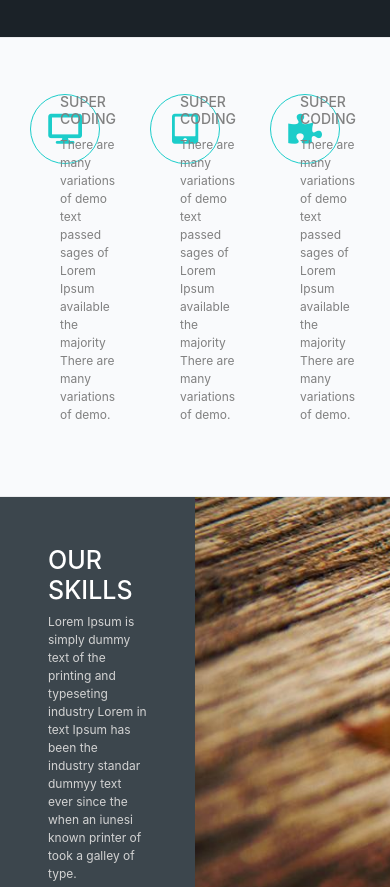
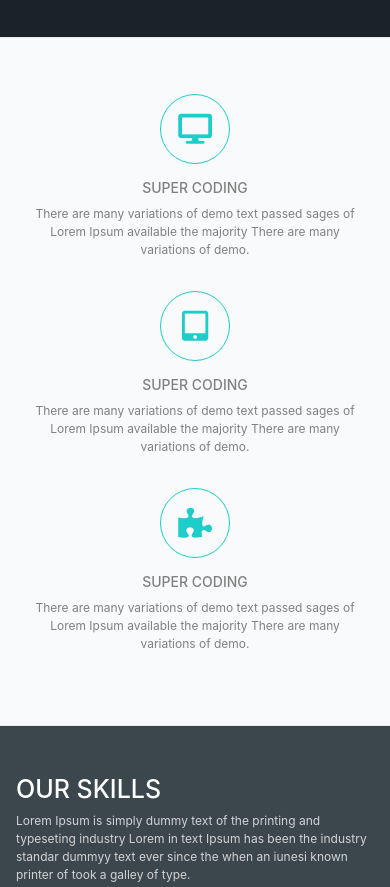
Before and after one commit to MantasZakas/Front-end-final-project, a website: page index.html in a window 390 px wide. Shown: the part 996-1883 px from the top of the page. Drawn offline with nearby package versions, Linux system fonts and the light colour scheme.

Commit message:
Responsive done up to tabs and accordion done

```diff
--- a/index.html
+++ b/index.html
@@ -148,14 +148,14 @@
 <div class="container-fluid background-grey">
     <div class="container py-5">
         <div class="row">
-            <div class="col-4 py-2">
+            <div class="col-12 col-lg-4 py-2">
                 <div class="row">
-                    <div class="col-3">
-                        <div class="round-icon">
+                    <div class="col-12 col-md-2 col-lg-3">
+                        <div class="round-icon mb-3 mx-auto">
                             <i class="fas fa-desktop"></i>
                         </div>
                     </div>
-                    <div class="col-9">
+                    <div class="col-12 col-md-10 col-lg-9 text-center text-md-left">
                         <h4>SUPER CODING</h4>
                         <p>There are many variations of demo text passed sages of Lorem Ipsum available the majority
                             There
@@ -163,14 +163,14 @@
                     </div>
                 </div>
             </div>
-            <div class="col-4 py-2">
+            <div class="col-12 col-lg-4 py-2">
                 <div class="row">
-                    <div class="col-3">
-                        <div class="round-icon">
+                    <div class="col-12 col-md-2 col-lg-3">
+                        <div class="round-icon mb-3 mx-auto">
                             <i class="fas fa-tablet-alt"></i>
                         </div>
                     </div>
-                    <div class="col-9">
+                    <div class="col-12 col-md-10 col-lg-9 text-center text-md-left">
                         <h4>SUPER CODING</h4>
                         <p>There are many variations of demo text passed sages of Lorem Ipsum available the majority
                             There
@@ -178,14 +178,14 @@
                     </div>
                 </div>
             </div>
-            <div class="col-4 py-2">
+            <div class="col-12 col-lg-4 py-2">
                 <div class="row">
-                    <div class="col-3">
-                        <div class="round-icon">
+                    <div class="col-12 col-md-2 col-lg-3">
+                        <div class="round-icon mb-3 mx-auto">
                             <i class="fas fa-puzzle-piece"></i>
                         </div>
                     </div>
-                    <div class="col-9">
+                    <div class="col-12 col-md-10 col-lg-9 text-center text-md-left">
                         <h4>SUPER CODING</h4>
                         <p>There are many variations of demo text passed sages of Lorem Ipsum available the majority
                             There
@@ -201,7 +201,7 @@
 <!--BEGIN PROGRESS BAR SECTION-->
 <div class="container-fluid">
     <div id="progress_bar_container" class="row">
-        <div class="col-6 p-5">
+        <div class="col-lg-6 col-12 px-lg-5 px-3 py-5">
             <h2>OUR SKILLS</h2>
             <p>Lorem Ipsum is simply dummy text of the printing and typeseting industry Lorem in text Ipsum has been the
                 industry standar dummyy text ever since the when an iunesi known printer of took a galley of type.</p>
@@ -223,7 +223,7 @@
                 </div>
             </div>
         </div>
-        <div id="progress_bar_image" class="col-6 px-0">
+        <div id="progress_bar_image" class="col-6 px-0 d-none d-lg-inline">
         </div>
     </div>
 </div>
```
